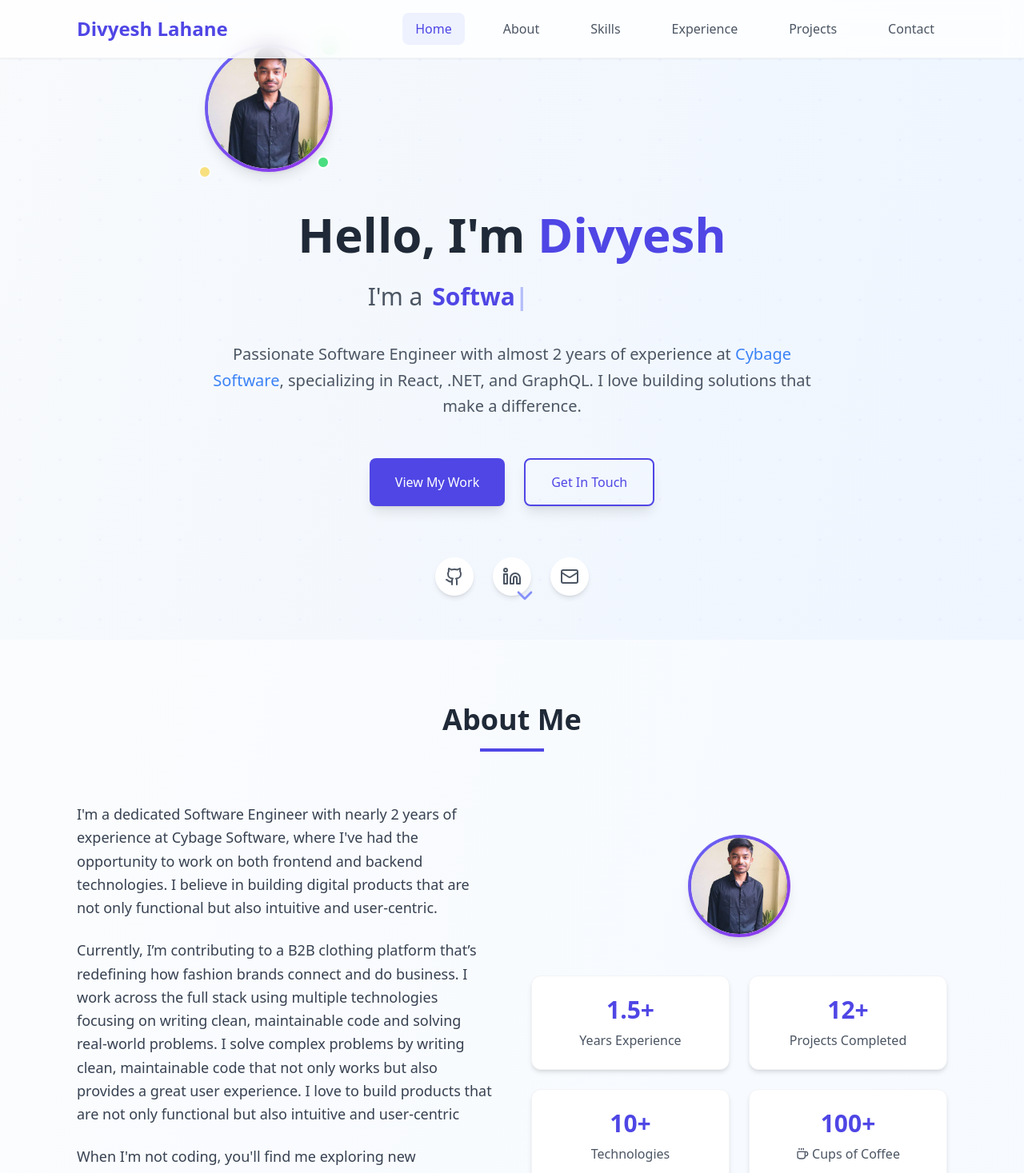
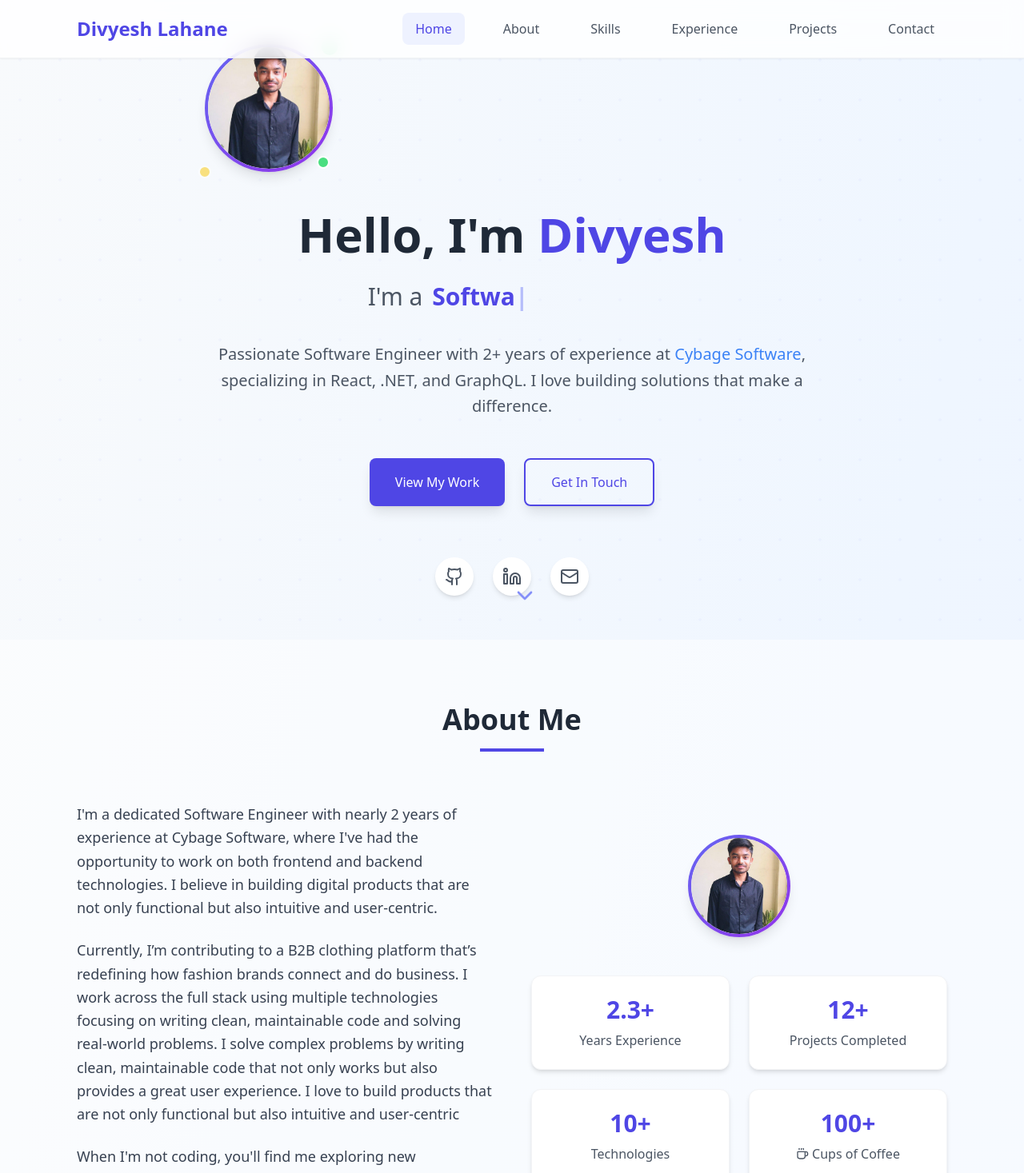
Before and after one commit to divs1502/Portfolio, a React (Vite) app in the folder dev-portfolio/: page / in a window 1280 px wide. Shown: the top 1467 px of the page at 80% size. Built offline with nearby package versions, Linux system fonts and the light colour scheme.

Commit message:
updated years of experience

```diff
--- a/dev-portfolio/src/components/AboutSection.tsx
+++ b/dev-portfolio/src/components/AboutSection.tsx
@@ -34,7 +34,7 @@ const AboutSection = () => {
             </div>
 
             <div className="bg-white p-6 rounded-xl shadow-md border border-gray-100 text-center">
-              <div className="text-3xl font-bold text-indigo-600 mb-2">1.5+</div>
+              <div className="text-3xl font-bold text-indigo-600 mb-2">2.3+</div>
               <div className="text-gray-600">Years Experience</div>
             </div>
             <div className="bg-white p-6 rounded-xl shadow-md border border-gray-100 text-center">
--- a/dev-portfolio/src/components/Hero.tsx
+++ b/dev-portfolio/src/components/Hero.tsx
@@ -30,7 +30,7 @@ const Hero = ({ typedText, scrollToSection }: HeroProps) => {
           </span>
         </div>
         <p className="text-xl text-gray-600 mb-12 max-w-3xl mx-auto leading-relaxed">
-          Passionate Software Engineer with almost 2 years of experience at{" "}
+          Passionate Software Engineer with 2+ years of experience at{" "}
           <a
             href="https://www.linkedin.com/company/cybage/"
             target="_blank"
```
